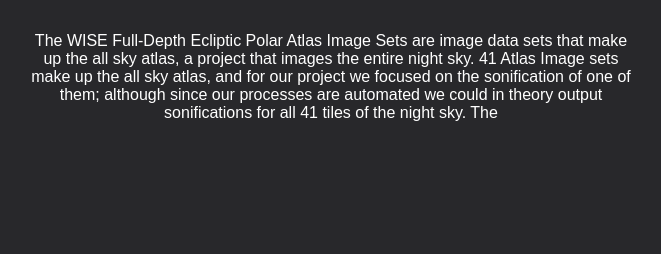
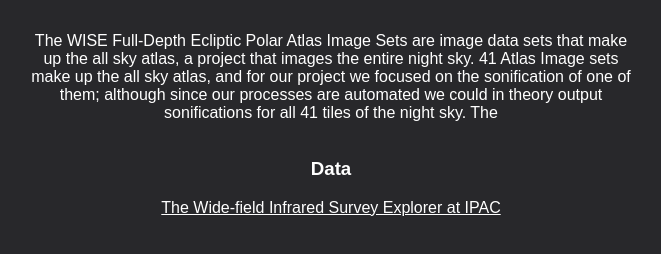
Before and after one commit to kylele3221/DavesDevelopers, a plain HTML site: page index.html in a window 1280 px wide. Shown: the part 516-770 px from the top of the page, without its empty margins (309-970 px from the left). Drawn offline with Linux system fonts and the light colour scheme.

Commit message:
Added the data hyperlink

```diff
--- a/index.html
+++ b/index.html
@@ -19,5 +19,9 @@
 		<div class = "container">
 			<p style="color: white; width: 600px; margin-left: auto; margin-right: auto;">The WISE Full-Depth Ecliptic Polar Atlas Image Sets are image data sets that make up the all sky atlas, a project that images the entire night sky. 41 Atlas Image sets make up the all sky atlas, and for our project we focused on the sonification of one of them; although since our processes are automated we could in theory output sonifications for all 41 tiles of the night sky. The </p>
 		</div>
+		<div class - "container">
+			<h3 style="color: white; margin-top: 20px;">Data</h3>
+			<a href="https://wise2.ipac.caltech.edu/docs/release/allsky/" style="color: white; margin-top: 20px;">The Wide-field Infrared Survey Explorer at IPAC</a>
+		</div>
 	</body>
 </html>
```
